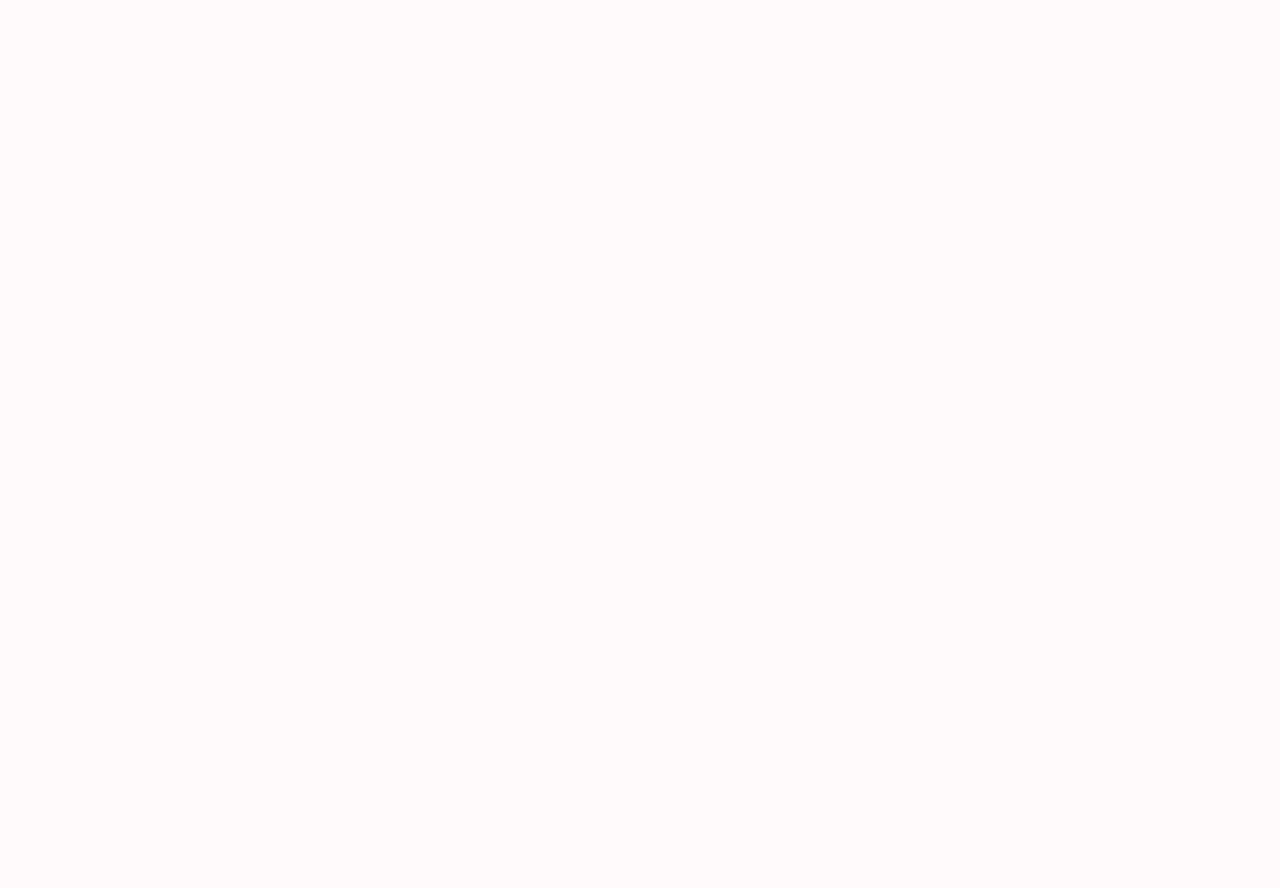
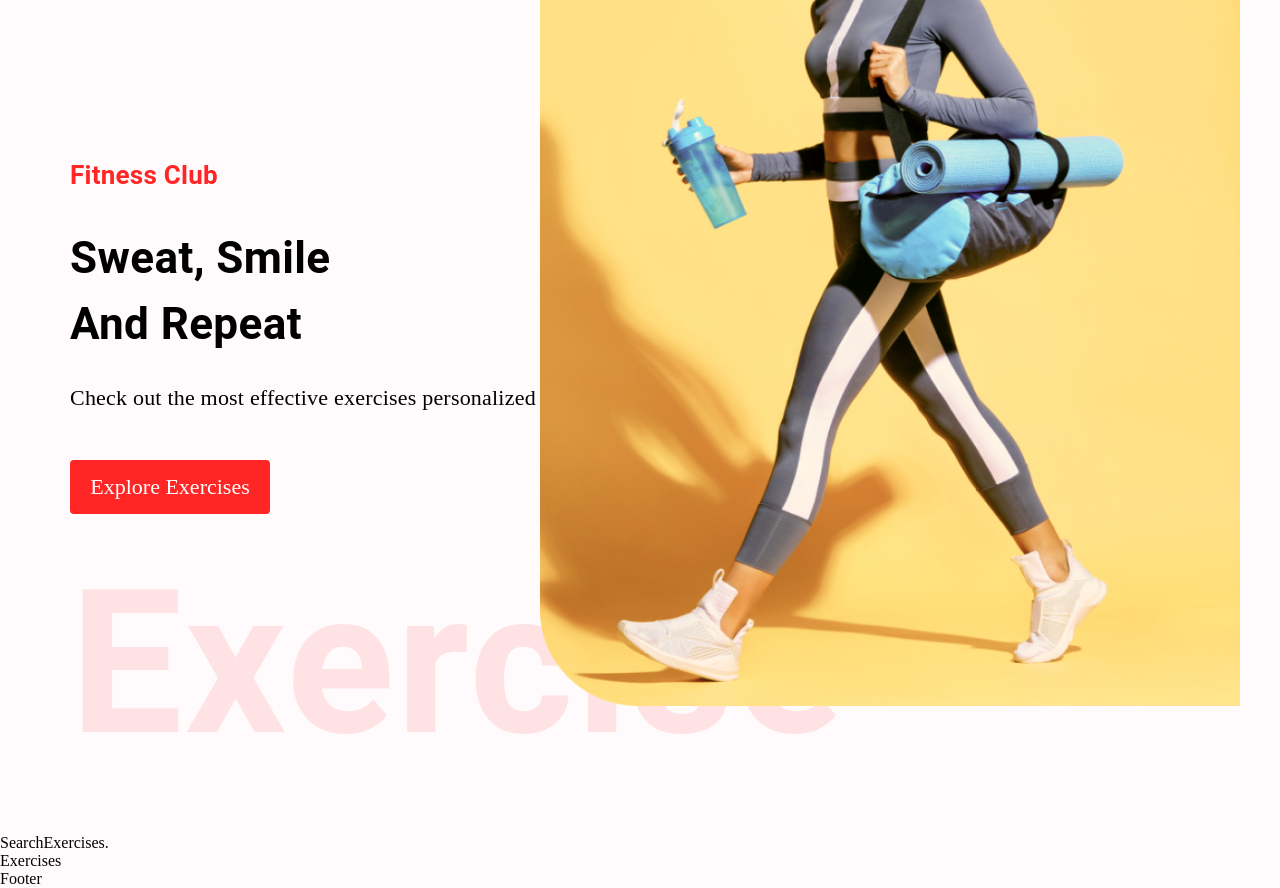
Before and after one commit to petyaNikleva/gym-workout, a React (Vite) app: page / in a window 1280 px wide. Shown: the part 160-1048 px from the top of the page. Before the commit the page ends 800 px from the top, so only its background shows below. Built offline with nearby package versions, Linux system fonts and the light colour scheme.

Commit message:
add hero banner

```diff
--- /dev/null
+++ b/src/components/Exercises.jsx
@@ -0,0 +1,9 @@
+import React from 'react'
+
+const Exercises = () => {
+  return (
+    <div>Exercises</div>
+  )
+}
+
+export default Exercises
--- /dev/null
+++ b/src/components/HeroBanner.jsx
@@ -0,0 +1,28 @@
+import React from 'react';
+import { Box, Stack, Typography } from '@mui/material';
+
+import HeroBannerImage from '../assets/banner.png';
+
+const HeroBanner = () => (
+  <Box sx={{ mt: { lg: '212px', xs: '70px' }, ml: { sm: '50px' } }} position="relative" p="20px">
+    <Typography color="#FF2625" fontWeight="600" fontSize="26px">Fitness Club</Typography>
+    <Typography fontWeight={700} sx={{ fontSize: { lg: '44px', xs: '40px' } }} mb="23px" mt="30px">
+      Sweat, Smile <br />
+      And Repeat
+    </Typography>
+    <Typography fontSize="22px" fontFamily="Alegreya" lineHeight="35px">
+      Check out the most effective exercises personalized to you
+    </Typography>
+    <Stack>
+      <a href="#exercises" style={{ marginTop: '45px', textDecoration: 'none', width: '200px', textAlign: 'center', background: '#FF2625', padding: '14px', fontSize: '22px', textTransform: 'none', color: 'white', borderRadius: '4px' }}>
+        Explore Exercises
+    </a>
+    </Stack>
+    <Typography fontWeight={600} color="#FF2625" sx={{ opacity: '0.1', display: { lg: 'block', xs: 'none' }, fontSize: '200px' }}>
+      Exercise
+    </Typography>
+    <img src={HeroBannerImage} alt="hero-banner" className="hero-banner-img" />
+  </Box>
+);
+
+export default HeroBanner;
--- /dev/null
+++ b/src/components/SearchExercises.jsx
@@ -0,0 +1,9 @@
+import React from 'react'
+
+const SearchExercises = () => {
+  return (
+    <div>SearchExercises.</div>
+  )
+}
+
+export default SearchExercises
--- a/src/pages/Home.jsx
+++ b/src/pages/Home.jsx
@@ -1,8 +1,17 @@
 import React from 'react'
+import HeroBanner from '../components/HeroBanner.jsx'
+import SearchExercises from '../components/SearchExercises.jsx'
+import Exercises from '../components/Exercises.jsx'
+import { Box } from '@mui/material'
 
 const Home = () => {
+
   return (
-    <div>Home</div>
+    <Box>
+        <HeroBanner />
+        <SearchExercises />
+        <Exercises />
+    </Box>
   )
 }
 
```
